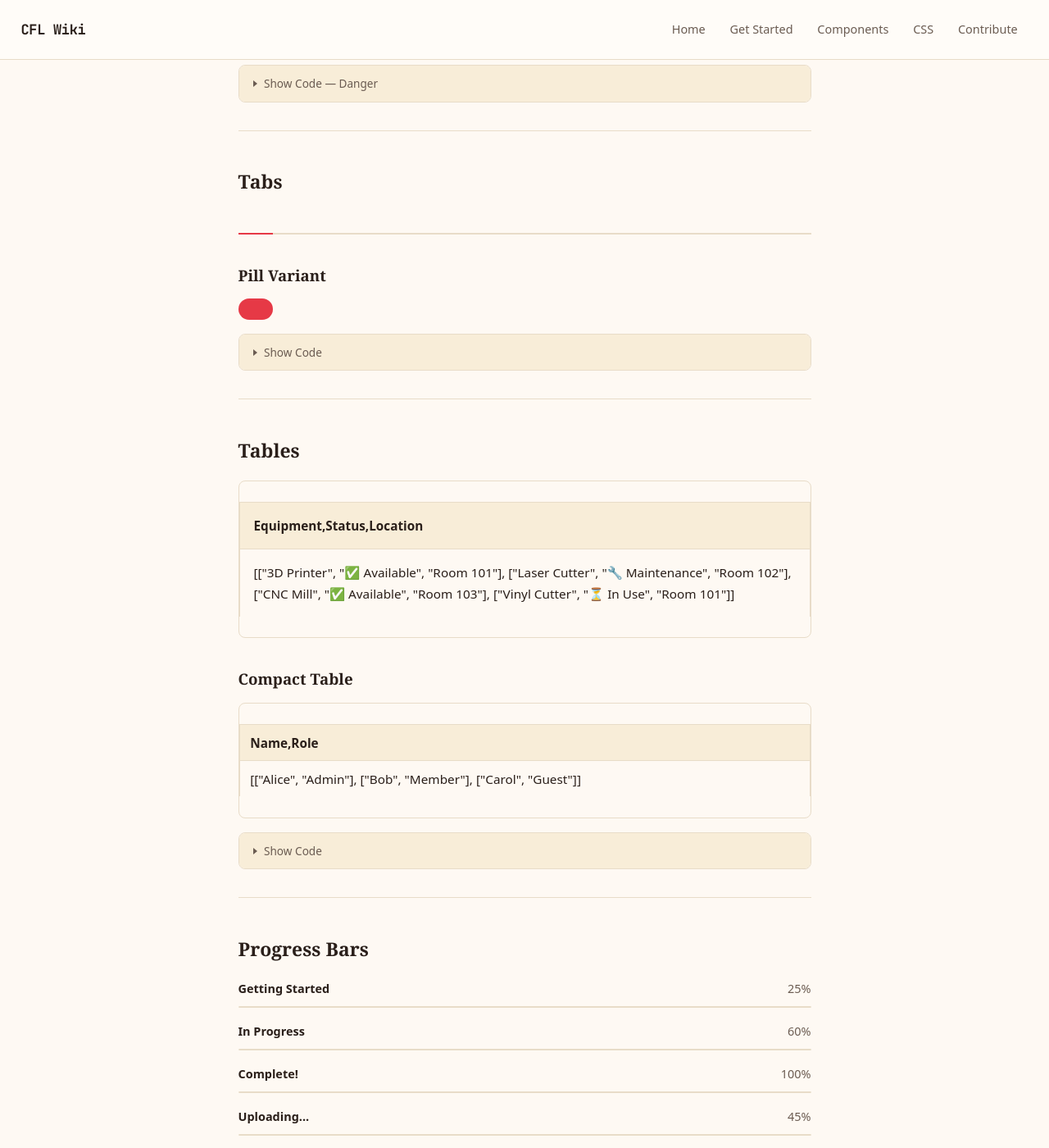
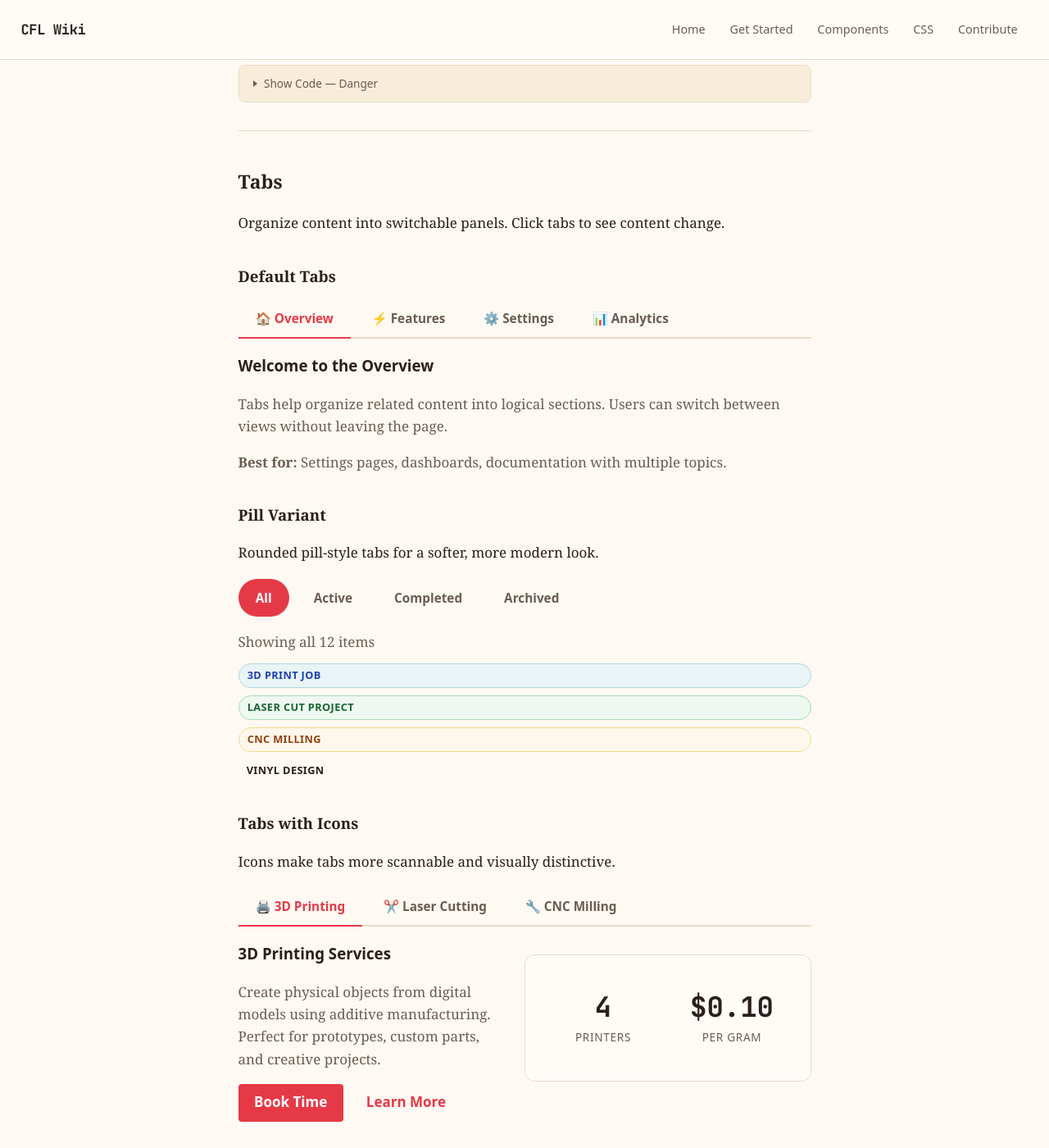
Before and after one commit to ChicoFabLab/chicofablab.github.io, a Jekyll site: the page built from _wiki/component-showcase.mkd, in a window 1280 px wide and 1400 px high, scrolled down 4932 px. Shown: the whole window at 82% size. Built offline with Jekyll 4.4.1, drawn with Linux system fonts in a browser that asks for light colours; some of the changed text lies outside the part shown.

Commit message:
feat: massively expand tabs section with 4 variants and rich examples
- Default tabs with settings, analytics, and component demos
- Pill variant with filtering example (All/Active/Completed/Archived)
- Icon tabs with service descriptions and stats
- NEW: Vertical tabs variant for settings/sidebar layouts
- Each panel shows real components (toggles, stats, badges, alerts)
- Added comprehensive vertical tabs CSS
- Improved tab panel content styling

````diff
--- a/_wiki/component-showcase.mkd
+++ b/_wiki/component-showcase.mkd
@@ -531,30 +531,230 @@
 
 ## Tabs
 
-{% include components/tabs.html id="demo-tabs" tabs="[{\"label\": \"Overview\", \"content\": \"<p>This is the overview content. Tabs help organize related content into sections.</p>\"}, {\"label\": \"Features\", \"content\": \"<p>Feature list goes here. Each tab can contain any HTML content.</p>\"}, {\"label\": \"Settings\", \"content\": \"<p>Settings and configuration options would go in this panel.</p>\"}]" %}
+Organize content into switchable panels. Click tabs to see content change.
+
+### Default Tabs
+
+<div class="cfl-tabs cfl-tabs--default" data-tabs="demo-tabs">
+  <div class="cfl-tabs__list" role="tablist">
+    <button class="cfl-tabs__tab cfl-tabs__tab--active" role="tab" data-tab="demo-tabs-1" aria-selected="true">🏠 Overview</button>
+    <button class="cfl-tabs__tab" role="tab" data-tab="demo-tabs-2" aria-selected="false">⚡ Features</button>
+    <button class="cfl-tabs__tab" role="tab" data-tab="demo-tabs-3" aria-selected="false">⚙️ Settings</button>
+    <button class="cfl-tabs__tab" role="tab" data-tab="demo-tabs-4" aria-selected="false">📊 Analytics</button>
+  </div>
+  <div class="cfl-tabs__panel cfl-tabs__panel--active" role="tabpanel" data-panel="demo-tabs-1">
+    <h4>Welcome to the Overview</h4>
+    <p>Tabs help organize related content into logical sections. Users can switch between views without leaving the page.</p>
+    <p><strong>Best for:</strong> Settings pages, dashboards, documentation with multiple topics.</p>
+  </div>
+  <div class="cfl-tabs__panel" role="tabpanel" data-panel="demo-tabs-2" hidden>
+    <h4>Key Features</h4>
+    <ul>
+      <li>✅ Accessible with ARIA attributes</li>
+      <li>✅ Keyboard navigation support</li>
+      <li>✅ Smooth animated transitions</li>
+      <li>✅ Multiple style variants</li>
+      <li>✅ Works with any HTML content</li>
+    </ul>
+  </div>
+  <div class="cfl-tabs__panel" role="tabpanel" data-panel="demo-tabs-3" hidden>
+    <h4>Configuration Options</h4>
+    <div class="cfl-flex cfl-flex-col cfl-gap-3">
+      {% include components/toggle.html id="tab-setting-1" label="Enable notifications" checked=true %}
+      {% include components/toggle.html id="tab-setting-2" label="Dark mode" %}
+      {% include components/toggle.html id="tab-setting-3" label="Auto-save drafts" checked=true %}
+    </div>
+  </div>
+  <div class="cfl-tabs__panel" role="tabpanel" data-panel="demo-tabs-4" hidden>
+    <h4>Usage Statistics</h4>
+    <div class="showcase-stats">
+      {% include components/stat.html value="2,847" label="Page Views" trend="up" change="+12%" %}
+      {% include components/stat.html value="423" label="Unique Users" trend="up" change="+8%" %}
+      {% include components/stat.html value="3:42" label="Avg. Session" trend="down" change="-5%" %}
+    </div>
+  </div>
+</div>
 
 ### Pill Variant
 
-{% include components/tabs.html id="pill-tabs" variant="pills" tabs="[{\"label\": \"Tab 1\", \"content\": \"<p>Content for tab 1</p>\"}, {\"label\": \"Tab 2\", \"content\": \"<p>Content for tab 2</p>\"}, {\"label\": \"Tab 3\", \"content\": \"<p>Content for tab 3</p>\"}]" %}
+Rounded pill-style tabs for a softer, more modern look.
+
+<div class="cfl-tabs cfl-tabs--pills" data-tabs="pill-tabs">
+  <div class="cfl-tabs__list" role="tablist">
+    <button class="cfl-tabs__tab cfl-tabs__tab--active" role="tab" data-tab="pill-tabs-1" aria-selected="true">All</button>
+    <button class="cfl-tabs__tab" role="tab" data-tab="pill-tabs-2" aria-selected="false">Active</button>
+    <button class="cfl-tabs__tab" role="tab" data-tab="pill-tabs-3" aria-selected="false">Completed</button>
+    <button class="cfl-tabs__tab" role="tab" data-tab="pill-tabs-4" aria-selected="false">Archived</button>
+  </div>
+  <div class="cfl-tabs__panel cfl-tabs__panel--active" role="tabpanel" data-panel="pill-tabs-1">
+    <p class="cfl-text-muted cfl-mb-3">Showing all 12 items</p>
+    <div class="cfl-flex cfl-flex-col cfl-gap-2">
+      {% include components/badge.html text="3D Print Job" variant="info" %}
+      {% include components/badge.html text="Laser Cut Project" variant="success" %}
+      {% include components/badge.html text="CNC Milling" variant="warning" %}
+      {% include components/badge.html text="Vinyl Design" variant="primary" %}
+    </div>
+  </div>
+  <div class="cfl-tabs__panel" role="tabpanel" data-panel="pill-tabs-2" hidden>
+    <p class="cfl-text-muted cfl-mb-3">Showing 3 active items</p>
+    <div class="cfl-flex cfl-flex-col cfl-gap-2">
+      {% include components/badge.html text="3D Print Job" variant="info" dot=true pulse=true %}
+      {% include components/badge.html text="Laser Cut Project" variant="info" dot=true pulse=true %}
+      {% include components/badge.html text="CNC Milling" variant="info" dot=true pulse=true %}
+    </div>
+  </div>
+  <div class="cfl-tabs__panel" role="tabpanel" data-panel="pill-tabs-3" hidden>
+    <p class="cfl-text-muted cfl-mb-3">Showing 5 completed items</p>
+    <div class="cfl-flex cfl-flex-col cfl-gap-2">
+      {% include components/badge.html text="Phone Stand" variant="success" %}
+      {% include components/badge.html text="Keychain Set" variant="success" %}
+      {% include components/badge.html text="Name Badge" variant="success" %}
+      {% include components/badge.html text="Box Design" variant="success" %}
+      {% include components/badge.html text="Logo Engrave" variant="success" %}
+    </div>
+  </div>
+  <div class="cfl-tabs__panel" role="tabpanel" data-panel="pill-tabs-4" hidden>
+    <p class="cfl-text-muted cfl-mb-3">Showing 4 archived items</p>
+    <div class="cfl-flex cfl-flex-col cfl-gap-2">
+      {% include components/badge.html text="Old Project 1" variant="secondary" %}
+      {% include components/badge.html text="Old Project 2" variant="secondary" %}
+      {% include components/badge.html text="Test Print" variant="secondary" %}
+      {% include components/badge.html text="Draft Design" variant="secondary" %}
+    </div>
+  </div>
+</div>
+
+### Tabs with Icons
+
+Icons make tabs more scannable and visually distinctive.
+
+<div class="cfl-tabs cfl-tabs--default" data-tabs="icon-tabs">
+  <div class="cfl-tabs__list" role="tablist">
+    <button class="cfl-tabs__tab cfl-tabs__tab--active" role="tab" data-tab="icon-tabs-1" aria-selected="true">🖨️ 3D Printing</button>
+    <button class="cfl-tabs__tab" role="tab" data-tab="icon-tabs-2" aria-selected="false">✂️ Laser Cutting</button>
+    <button class="cfl-tabs__tab" role="tab" data-tab="icon-tabs-3" aria-selected="false">🔧 CNC Milling</button>
+  </div>
+  <div class="cfl-tabs__panel cfl-tabs__panel--active" role="tabpanel" data-panel="icon-tabs-1">
+    <div class="cfl-flex cfl-gap-4 cfl-items-start">
+      <div class="cfl-flex-1">
+        <h4>3D Printing Services</h4>
+        <p>Create physical objects from digital models using additive manufacturing. Perfect for prototypes, custom parts, and creative projects.</p>
+        <div class="cfl-flex cfl-gap-2 cfl-mt-3">
+          {% include components/button.html text="Book Time" variant="primary" href="#" %}
+          {% include components/button.html text="Learn More" variant="ghost" href="#" %}
+        </div>
+      </div>
+      <div class="showcase-stats" style="min-width: 200px;">
+        {% include components/stat.html value="4" label="Printers" %}
+        {% include components/stat.html value="$0.10" label="Per Gram" %}
+      </div>
+    </div>
+  </div>
+  <div class="cfl-tabs__panel" role="tabpanel" data-panel="icon-tabs-2" hidden>
+    <div class="cfl-flex cfl-gap-4 cfl-items-start">
+      <div class="cfl-flex-1">
+        <h4>Laser Cutting Services</h4>
+        <p>Precision cutting and engraving on wood, acrylic, leather, and more. Great for signage, jewelry, and decorative items.</p>
+        <div class="cfl-flex cfl-gap-2 cfl-mt-3">
+          {% include components/button.html text="Book Time" variant="primary" href="#" %}
+          {% include components/button.html text="Materials Guide" variant="ghost" href="#" %}
+        </div>
+      </div>
+      <div class="showcase-stats" style="min-width: 200px;">
+        {% include components/stat.html value="2" label="Cutters" %}
+        {% include components/stat.html value="24×18\"" label="Max Size" %}
+      </div>
+    </div>
+  </div>
+  <div class="cfl-tabs__panel" role="tabpanel" data-panel="icon-tabs-3" hidden>
+    <div class="cfl-flex cfl-gap-4 cfl-items-start">
+      <div class="cfl-flex-1">
+        <h4>CNC Milling Services</h4>
+        <p>Computer-controlled machining for precise cuts in wood, plastic, and soft metals. Ideal for furniture, signs, and mechanical parts.</p>
+        <div class="cfl-flex cfl-gap-2 cfl-mt-3">
+          {% include components/button.html text="Book Time" variant="primary" href="#" %}
+          {% include components/button.html text="Safety Training" variant="ghost" href="#" %}
+        </div>
+      </div>
+      <div class="showcase-stats" style="min-width: 200px;">
+        {% include components/stat.html value="1" label="CNC Mill" %}
+        {% include components/stat.html value="48×96\"" label="Max Size" %}
+      </div>
+    </div>
+  </div>
+</div>
+
+### Vertical Tabs
+
+For sidebars and settings panels with many options.
+
+<div class="cfl-tabs cfl-tabs--vertical" data-tabs="vert-tabs">
+  <div class="cfl-tabs__list" role="tablist">
+    <button class="cfl-tabs__tab cfl-tabs__tab--active" role="tab" data-tab="vert-tabs-1" aria-selected="true">👤 Profile</button>
+    <button class="cfl-tabs__tab" role="tab" data-tab="vert-tabs-2" aria-selected="false">🔔 Notifications</button>
+    <button class="cfl-tabs__tab" role="tab" data-tab="vert-tabs-3" aria-selected="false">🔒 Privacy</button>
+    <button class="cfl-tabs__tab" role="tab" data-tab="vert-tabs-4" aria-selected="false">💳 Billing</button>
+    <button class="cfl-tabs__tab" role="tab" data-tab="vert-tabs-5" aria-selected="false">🎨 Appearance</button>
+  </div>
+  <div class="cfl-tabs__panel cfl-tabs__panel--active" role="tabpanel" data-panel="vert-tabs-1">
+    <h4>Profile Settings</h4>
+    <p>Manage your public profile information and how others see you.</p>
+    {% include components/search.html placeholder="Search settings..." size="sm" %}
+  </div>
+  <div class="cfl-tabs__panel" role="tabpanel" data-panel="vert-tabs-2" hidden>
+    <h4>Notification Preferences</h4>
+    <div class="cfl-flex cfl-flex-col cfl-gap-3">
+      {% include components/toggle.html id="notif-email" label="Email notifications" checked=true %}
+      {% include components/toggle.html id="notif-push" label="Push notifications" checked=true %}
+      {% include components/toggle.html id="notif-sms" label="SMS notifications" %}
+    </div>
+  </div>
+  <div class="cfl-tabs__panel" role="tabpanel" data-panel="vert-tabs-3" hidden>
+    <h4>Privacy Controls</h4>
+    <div class="cfl-flex cfl-flex-col cfl-gap-3">
+      {% include components/toggle.html id="priv-public" label="Public profile" checked=true %}
+      {% include components/toggle.html id="priv-search" label="Show in search" checked=true %}
+      {% include components/toggle.html id="priv-activity" label="Show activity status" %}
+    </div>
+  </div>
+  <div class="cfl-tabs__panel" role="tabpanel" data-panel="vert-tabs-4" hidden>
+    <h4>Billing Information</h4>
+    {% include components/alert.html variant="info" title="No payment method" body="Add a payment method to enable premium features." icon="💳" %}
+  </div>
+  <div class="cfl-tabs__panel" role="tabpanel" data-panel="vert-tabs-5" hidden>
+    <h4>Appearance Settings</h4>
+    <div class="cfl-flex cfl-flex-col cfl-gap-3">
+      {% include components/toggle.html id="appear-dark" label="Dark mode" %}
+      {% include components/toggle.html id="appear-compact" label="Compact view" %}
+      {% include components/toggle.html id="appear-anim" label="Reduce animations" %}
+    </div>
+  </div>
+</div>
 
 <details class="code-snippet">
 <summary>Show Code</summary>
 <div class="code-snippet__content" markdown="1">
 
-```liquid
-{% raw %}{% include components/tabs.html
-   id="my-tabs"
-   tabs="[
-     {\"label\": \"Tab 1\", \"content\": \"<p>Content 1</p>\"},
-     {\"label\": \"Tab 2\", \"content\": \"<p>Content 2</p>\"}
-   ]"
-%}
+```html
+{% raw %}<!-- Default Tabs -->
+<div class="cfl-tabs cfl-tabs--default" data-tabs="my-tabs">
+  <div class="cfl-tabs__list" role="tablist">
+    <button class="cfl-tabs__tab cfl-tabs__tab--active"
+            role="tab" data-tab="my-tabs-1">Tab 1</button>
+    <button class="cfl-tabs__tab"
+            role="tab" data-tab="my-tabs-2">Tab 2</button>
+  </div>
+  <div class="cfl-tabs__panel cfl-tabs__panel--active"
+       data-panel="my-tabs-1">Content 1</div>
+  <div class="cfl-tabs__panel"
+       data-panel="my-tabs-2" hidden>Content 2</div>
+</div>
 
-{% include components/tabs.html
-   id="pill-tabs"
-   variant="pills"
-   tabs="[...]"
-%}{% endraw %}
+<!-- Pill Variant -->
+<div class="cfl-tabs cfl-tabs--pills" data-tabs="...">
+
+<!-- Vertical Tabs -->
+<div class="cfl-tabs cfl-tabs--vertical" data-tabs="...">{% endraw %}
 ```
 
 </div>
--- a/assets/css/main.css
+++ b/assets/css/main.css
@@ -2043,6 +2043,78 @@
     color: white;
 }
 
+/* Vertical tabs variant */
+.cfl-tabs--vertical {
+    display: flex;
+    gap: 1.5rem;
+    background: var(--surface);
+    border: 1px solid var(--border);
+    border-radius: 12px;
+    padding: 1rem;
+}
+
+.cfl-tabs--vertical .cfl-tabs__list {
+    flex-direction: column;
+    border-bottom: none;
+    border-right: 2px solid var(--border);
+    margin-bottom: 0;
+    padding-right: 1rem;
+    min-width: 160px;
+    gap: 0.25rem;
+}
+
+.cfl-tabs--vertical .cfl-tabs__tab {
+    text-align: left;
+    border-bottom: none;
+    border-right: 2px solid transparent;
+    margin-bottom: 0;
+    margin-right: -2px;
+    padding: 0.6rem 1rem;
+    border-radius: 6px 0 0 6px;
+    white-space: nowrap;
+}
+
+.cfl-tabs--vertical .cfl-tabs__tab:hover {
+    background: var(--bg-alt);
+}
+
+.cfl-tabs--vertical .cfl-tabs__tab--active {
+    color: var(--accent);
+    border-right-color: var(--accent);
+    background: var(--bg);
+}
+
+.cfl-tabs--vertical .cfl-tabs__panel {
+    flex: 1;
+    padding: 0.5rem;
+}
+
+/* Tab panel content enhancements */
+.cfl-tabs__panel h4 {
+    font-family: system-ui, -apple-system, sans-serif;
+    font-size: 1.1rem;
+    font-weight: 600;
+    color: var(--text);
+    margin: 0 0 0.75rem 0;
+}
+
+.cfl-tabs__panel p {
+    color: var(--text-muted);
+    margin-bottom: 0.75rem;
+    line-height: 1.6;
+}
+
+.cfl-tabs__panel ul {
+    margin: 0.5rem 0;
+    padding-left: 0;
+    list-style: none;
+}
+
+.cfl-tabs__panel li {
+    padding: 0.4rem 0;
+    color: var(--text);
+}
+
 /* ----- TABLE COMPONENT -----
    Styled data tables
 */
````
